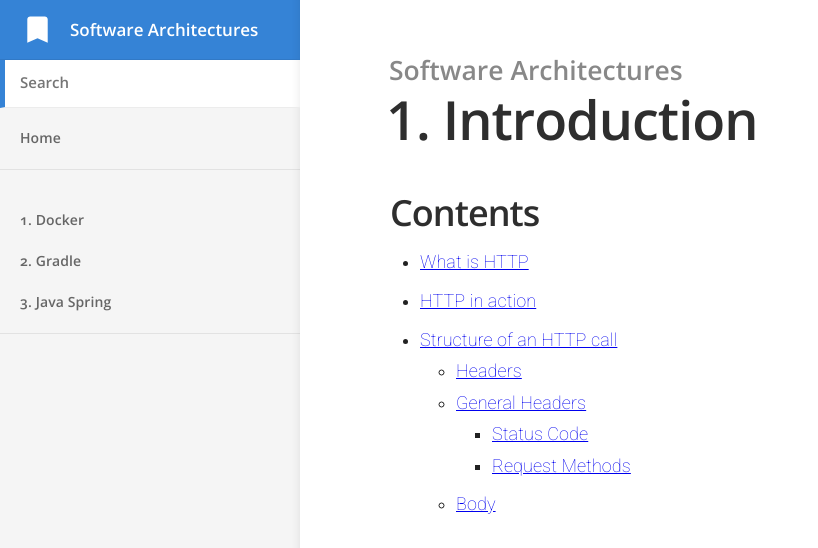
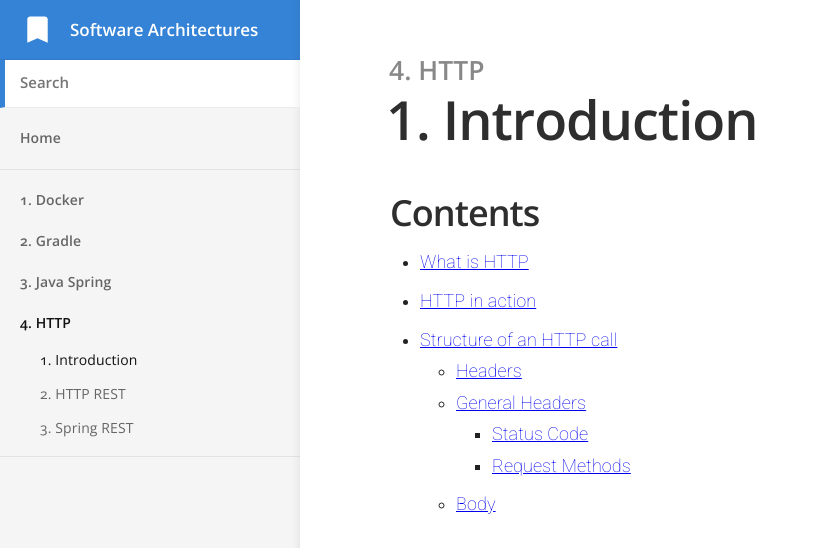
Before and after one commit to UniVE-SSV/SoftwareArchitecture, a Jekyll site: the page built from _docs/http/introduction.md, in a window 1280 px wide and 900 px high, cut to the strip 0-548 px from the top of the window. Shown: the whole strip, without its empty margins (0-818 px from the left). Built offline with Jekyll 4.4.1, drawn with Linux system fonts in a browser that asks for light colours.

Commit message:
Add category
Add category

```diff
--- a/_docs/http/introduction.md
+++ b/_docs/http/introduction.md
@@ -1,5 +1,6 @@
 ---
 title: 1. Introduction
+category: 4. HTTP
 order: 1
 ---
 <h2>Contents</h2>
--- a/_docs/http/rest.md
+++ b/_docs/http/rest.md
@@ -1,5 +1,6 @@
 ---
 title: 2. HTTP REST
+category: 4. HTTP
 order: 2
 ---
 <h2>Contents</h2>
--- a/_docs/http/spring-rest.md
+++ b/_docs/http/spring-rest.md
@@ -1,5 +1,6 @@
 ---
 title: 3. Spring REST
+category: 4. HTTP
 order: 3
 ---
 <h2>Contents</h2>
```
